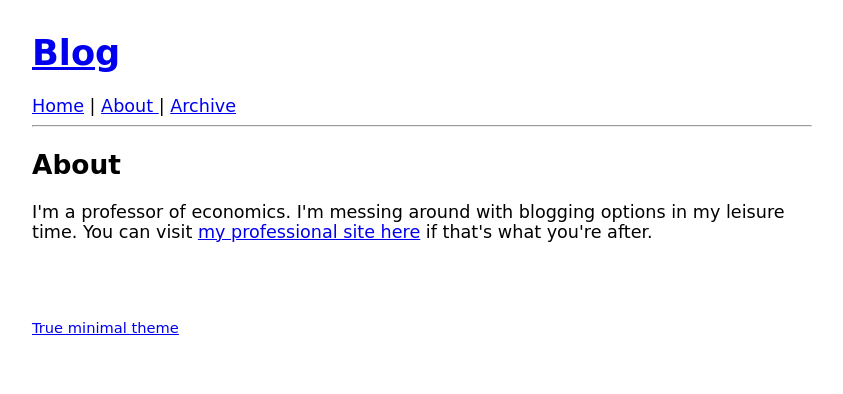
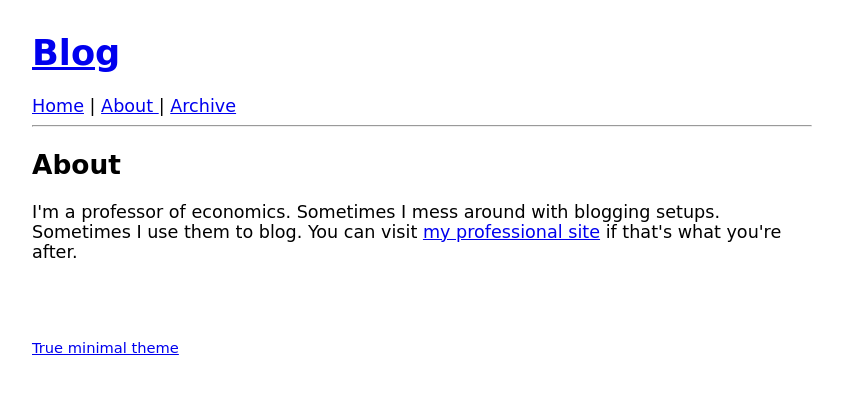
Before and after one commit to bachmeil/the-blog, a Jekyll site: the page built from about/index.html, in a window 1280 px wide. Shown: the top 394 px of the page, without its empty margins (218-1061 px from the left). Built offline with Jekyll 4.4.1, drawn with Linux system fonts in a browser that asks for light colours.

Commit message:
Updated about page

```diff
--- a/about/index.html
+++ b/about/index.html
@@ -2,5 +2,5 @@
 layout: default
 ---
             <h2>About</h2>
-            <p>I'm a professor of economics. I'm messing around with blogging options in my leisure time. You can visit <a href="https://lancebachmeier.com">my professional site here</a> if that's what you're after.</p>
+            <p>I'm a professor of economics. Sometimes I mess around with blogging setups. Sometimes I use them to blog. You can visit <a href="https://lancebachmeier.com">my professional site</a> if that's what you're after.</p>
 </div>
```
